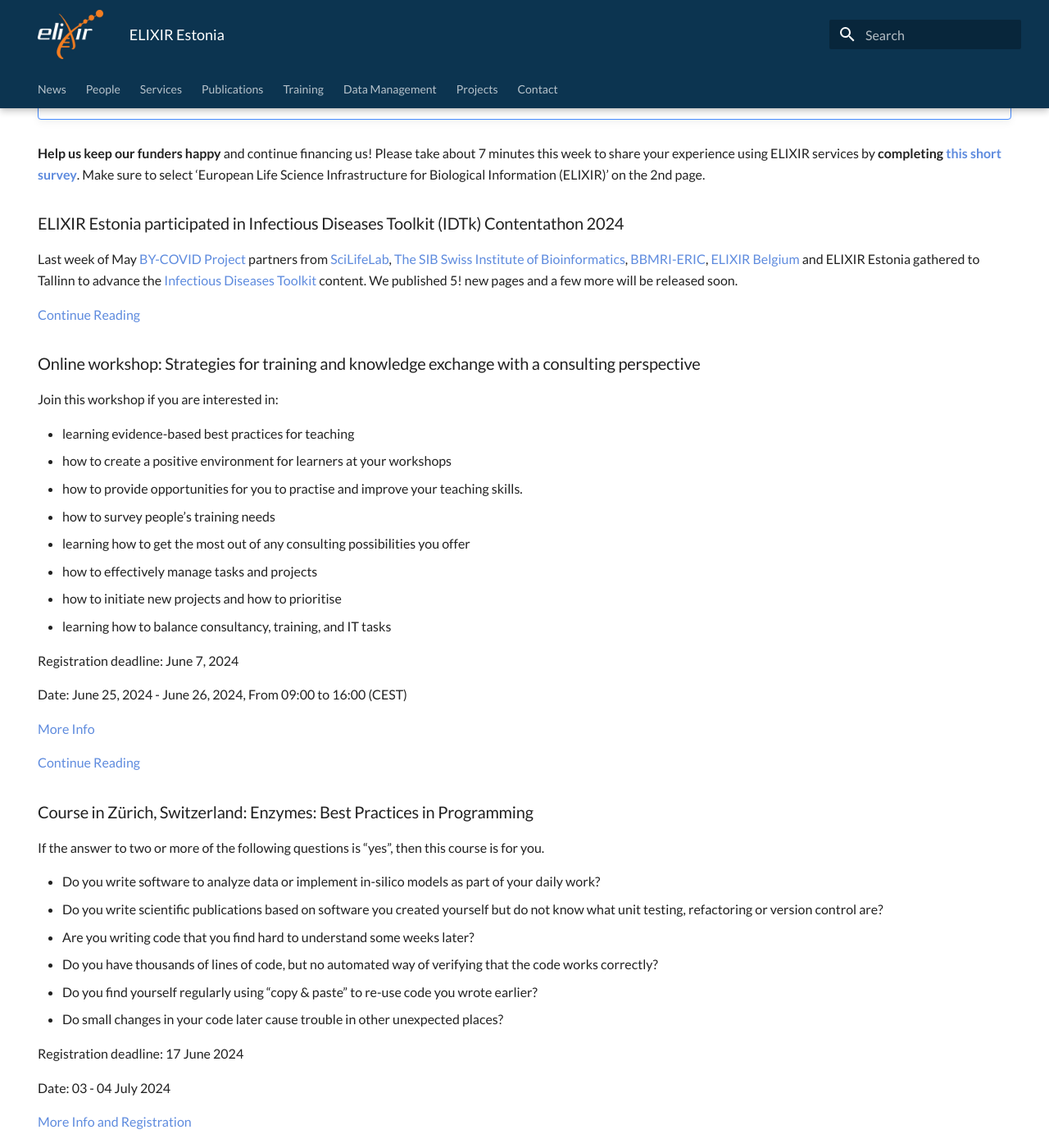
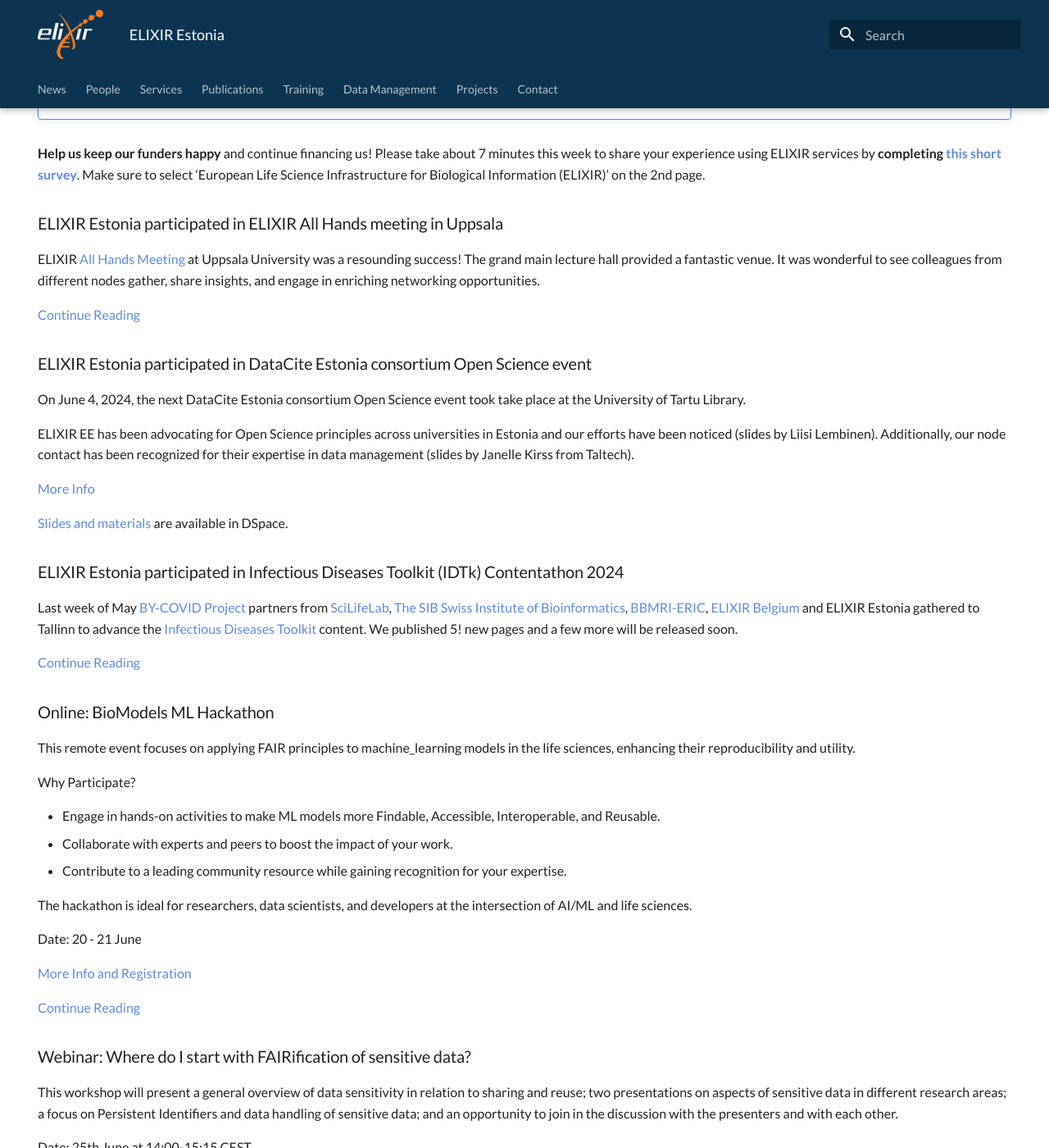
Before and after one commit to ELIXIREstonia/elixirestonia.github.io, an MkDocs documentation site: the page built from content/index.md, in a window 1280 px wide and 1400 px high, scrolled down 664 px. Shown: the whole window at 82% size. Built offline with MkDocs 1.6.1 and Material for MkDocs 9.7.7, drawn with Linux system fonts in a browser that asks for light colours; some of the changed text lies outside the part shown.

Commit message:
added 4 news + training materials

```diff
--- a/content/index.md
+++ b/content/index.md
@@ -47,51 +47,45 @@
 
 __Help us keep our funders happy__ and continue financing us! Please take about 7 minutes this week to share your experience using ELIXIR services by __completing [this short survey](https://survey.alchemer.eu/s3/90709311/kasutajad?sg_navigate=start&sglocale=en)__. Make sure to select 'European Life Science Infrastructure for Biological Information (ELIXIR)' on the 2nd page.
 
+### ELIXIR Estonia participated in ELIXIR All Hands meeting in Uppsala
+
+ELIXIR [All Hands Meeting](https://elixir-europe.org/events/all-hands) at Uppsala University was a resounding success! The grand main lecture hall provided a fantastic venue.  It was wonderful to see colleagues from different nodes gather, share insights, and engage in enriching networking opportunities.
+
+[Continue Reading](content/news/posts/2024/ELIXIR_AHM.md)
+
+### ELIXIR Estonia participated in DataCite Estonia consortium Open Science event
+
+On June 4, 2024, the next DataCite Estonia consortium Open Science event took take place at the University of Tartu Library.
+
+ELIXIR EE has been advocating for Open Science principles across universities in Estonia and our efforts have been noticed (slides by Liisi Lembinen). Additionally, our node contact has been recognized for their expertise in data management (slides by Janelle Kirss from Taltech).
+
+[More Info](https://www.avatudteadus.ee/uncategorized-et/avatud-teaduse-infouritus-2/)
+
+[Slides and materials](https://hdl.handle.net/10062/99135) are available in DSpace.
+
 ### ELIXIR Estonia participated in Infectious Diseases Toolkit (IDTk) Contentathon 2024
 
 Last week of May [BY-COVID Project](https://by-covid.org/) partners from [SciLifeLab](https://www.scilifelab.se/data/), [The SIB Swiss Institute of Bioinformatics](https://www.sib.swiss/), [BBMRI-ERIC](https://www.bbmri-eric.eu/), [ELIXIR Belgium](https://www.elixir-belgium.org/) and ELIXIR Estonia gathered to Tallinn to advance the [Infectious Diseases Toolkit](https://www.infectious-diseases-toolkit.org/) content. We published 5! new pages and a few more will be released soon.
 
 [Continue Reading](news/posts/2024/IDTk_contetathon_2024.md)
 
-### Online workshop: Strategies for training and knowledge exchange with a consulting perspective
+### Online: BioModels ML Hackathon
 
-Join this workshop if you are interested in:
+This remote event focuses on applying FAIR principles to machine_learning models in the life sciences, enhancing their reproducibility and utility.
 
-* learning evidence-based best practices for teaching
-* how to create a positive environment for learners at your workshops
-* how to provide opportunities for you to practise and improve your teaching skills.
-* how to survey people's training needs
-* learning how to get the most out of any consulting possibilities you offer
-* how to effectively manage tasks and projects
-* how to initiate new projects and how to prioritise
-* learning how to balance consultancy, training, and IT tasks
+Why Participate?
 
-Registration deadline: June 7, 2024
+* Engage in hands-on activities to make ML models more Findable, Accessible, Interoperable, and Reusable.
+* Collaborate with experts and peers to boost the impact of your work.
+* Contribute to a leading community resource while gaining recognition for your expertise.
 
-Date: June 25, 2024 - June 26, 2024, From 09:00 to 16:00 (CEST)
+The hackathon is ideal for researchers, data scientists, and developers at the intersection of AI/ML and life sciences.
 
-[More Info](https://www.cecam.org/workshop-details/strategies-for-training-and-knowledge-exchange-with-a-consulting-perspective-1361)
+Date: 20 - 21 June
 
-[Continue Reading](news/posts/2024/strategies_training_consulting_perspective.md)
+[More Info and Registration](https://docs.google.com/forms/d/e/1FAIpQLSc_STV6X5WFkrcij5T39_w9C07zG3LhhTYX0pjx5clKZltB_w/viewform)
 
-### Course in Zürich, Switzerland: Enzymes: Best Practices in Programming
-
-If the answer to two or more of the following questions is “yes”, then this course is for you.
-
-* Do you write software to analyze data or implement in-silico models as part of your daily work?
-* Do you write scientific publications based on software you created yourself but do not know what unit testing, refactoring or version control are?
-* Are you writing code that you find hard to understand some weeks later?
-* Do you have thousands of lines of code, but no automated way of verifying that the code works correctly?
-* Do you find yourself regularly using “copy & paste” to re-use code you wrote earlier?
-* Do small changes in your code later cause trouble in other unexpected places?
-
-Registration deadline: 17 June 2024
-
-Date: 03 - 04 July 2024
-
-[More Info and Registration](https://www.sib.swiss/training/course/20240703_BPP)
-
-[Continue Reading](news/posts/2024/Best_practices_programming.md)
+[Continue Reading](news/posts/2024/BioModels_ML_Hackathon.md)
 
 ### Webinar: Where do I start with FAIRification of sensitive data?
 
@@ -112,6 +106,18 @@
 [More Info and Registration](https://elixiruknode.org/event/fairsharing-enabling-fair/)
 
 [Continue Reading](news/posts/2024/FAIRsharing_standards_repos_policies.md)
+
+### Webinar: Demystifying ELIXIR: Everything you ever wanted to know and more
+
+This interactive event will help participants understand ELIXIR's structure and operations. It is particularly suitable for people who have been part of ELIXIR for less than two years, but is open to all.  Those involved in onboarding new people to Nodes might also find this webinar useful.
+
+By the end of the session, attendees should have a clearer picture of how they fit into ELIXIR and how best to apply their knowledge and skills to maximise their impact. They should leave with answers to their questions, and understand where to find further information and how to actively engage with ELIXIR.
+
+Date: Jul 11, 2024 04:00 PM
+
+[More Info and Registration](https://elixir-europe.org/events/demystifying-elixir-everything-you-ever-wanted-know-and-more)
+
+[Continue Reading](news/posts/2024/Demystifying_ELIXIR.md)
 
 ### Webinar: Make your research FAIRer with Quarto, GitHub and Zenodo
 
--- /dev/null
+++ b/content/news/posts/2024/BioModels_ML_Hackathon.md
@@ -0,0 +1,38 @@
+---
+draft: false
+date: 2024-06-17
+authors:
+  - Diana
+categories:
+  - ML
+  - hackathon
+  - FAIR
+
+hide:
+  - toc
+---
+
+# Online: BioModels ML Hackathon
+
+This remote event focuses on applying FAIR principles to machine_learning models in the life sciences, enhancing their reproducibility and utility.
+
+Why Participate?
+
+* Engage in hands-on activities to make ML models more Findable, Accessible, Interoperable, and Reusable.
+* Collaborate with experts and peers to boost the impact of your work.
+* Contribute to a leading community resource while gaining recognition for your expertise.
+
+The hackathon is ideal for researchers, data scientists, and developers at the intersection of AI/ML and life sciences.
+
+Date: 20 - 21 June
+
+[More Info and Registration](https://docs.google.com/forms/d/e/1FAIpQLSc_STV6X5WFkrcij5T39_w9C07zG3LhhTYX0pjx5clKZltB_w/viewform)
+
+<!-- more -->
+
+
+![Poster1](https://media.licdn.com/dms/image/D4E22AQGICBqq2DT01g/feedshare-shrink_1280/0/1716303602258?e=1721260800&v=beta&t=W2k85VxBM83vCtYrX69DSgn2U7y6tnBqCpF8pfm5eUI)
+
+
+
+![Poster2](https://media.licdn.com/dms/image/D4E22AQHPlgFxlThB_g/feedshare-shrink_1280/0/1716303602073?e=1721260800&v=beta&t=R6Y7XW8OB3XA7_a0HT5ip3udODGGyXijx2Dun4qbrU0)
--- /dev/null
+++ b/content/news/posts/2024/Demystifying_ELIXIR.md
@@ -0,0 +1,34 @@
+---
+draft: false
+date: 2024-06-17
+authors:
+  - Diana
+categories:
+  - ELIXIR
+
+hide:
+  - toc
+---
+
+# Webinar: Demystifying ELIXIR: Everything you ever wanted to know and more
+
+This interactive event will help participants understand ELIXIR's structure and operations. It is particularly suitable for people who have been part of ELIXIR for less than two years, but is open to all.  Those involved in onboarding new people to Nodes might also find this webinar useful.
+
+By the end of the session, attendees should have a clearer picture of how they fit into ELIXIR and how best to apply their knowledge and skills to maximise their impact. They should leave with answers to their questions, and understand where to find further information and how to actively engage with ELIXIR.
+
+Date: Jul 11, 2024 04:00 PM
+
+[More Info and Registration](https://elixir-europe.org/events/demystifying-elixir-everything-you-ever-wanted-know-and-more)
+
+<!-- more -->
+
+## General information
+
+* __Time:__ Jul 11, 2024 04:00 PM
+* __Location:__  Online
+* __Fees:__ Free
+* __Speakers:__
+    * Elaine Harrison (Communications Manager, ELIXIR Hub)
+    * Irena Maus (Deputy Head of Node, Node Coordinator ELIXIR-DE)
+
+[More Info and Registration](https://elixir-europe.org/events/demystifying-elixir-everything-you-ever-wanted-know-and-more)
```
Also changed, not shown: content/news/posts/2024/ELIXIR_AHM.md (added, +41 -0 lines), content/news/posts/2024/ELIXIR_EE_attended_OS.md (added, +23 -0 lines), content/training/material.md (+8 -0 lines).
